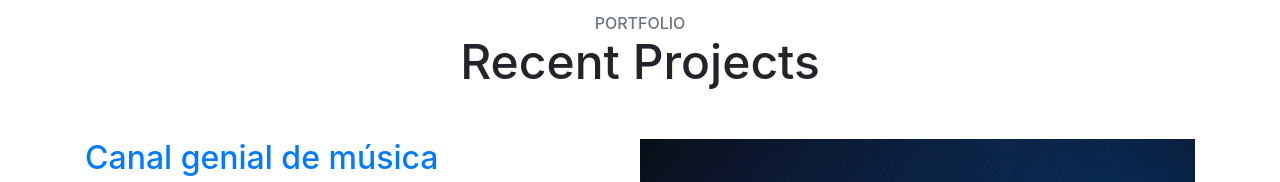
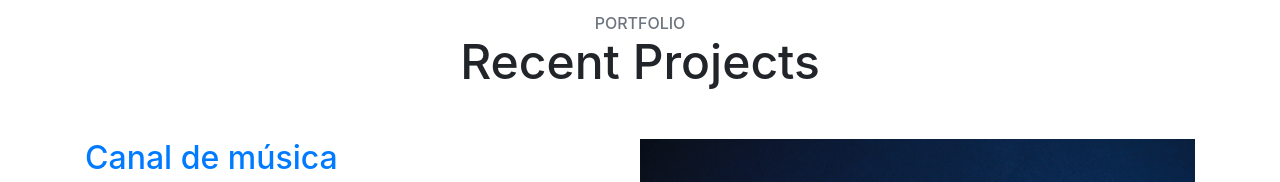
Before and after one commit to sz1111111111111111111/portafolio, a website with bundled scripts: page index.html in a window 1280 px wide. Shown: the part 2380-2562 px from the top of the page. Built offline with nearby package versions, Linux system fonts and the light colour scheme.

Commit message:
Update index.html

```diff
--- a/index.html
+++ b/index.html
@@ -142,7 +142,7 @@
         <div class="row no-gutters">
           <div class="col-lg-6">
             <a class="portfolio-item" href="https://www.youtube.com/channel/UC_zmKuSs2cyJTiZ5_mmP9Xg "target="_blank"</a>
-                  <h2>Canal genial de música</h2>
+                  <h2>Canal de música</h2>
               <iframe width="555" height="370" src="https://www.youtube.com/embed/ym_d8S2687s?rel=0" frameborder="0" allow="autoplay; encrypted-media" allowfullscreen></iframe>
             </a>
           </div>
```
